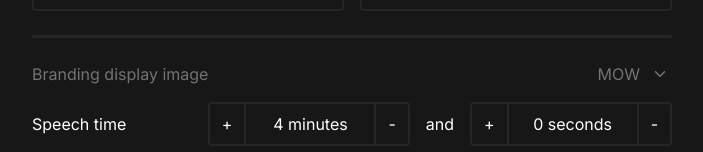
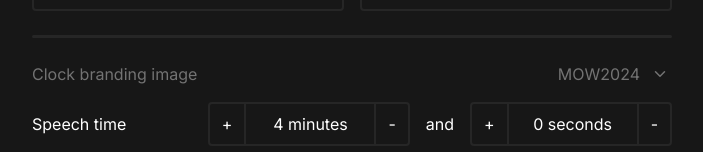
Before and after one commit to debatecore/debate-tools, a Next.js app: page /oxford-debate/setup in a window 1280 px wide. Shown: the part 265-417 px from the top of the page, without its empty margins (288-991 px from the left). Built offline with nearby package versions, Linux system fonts and the light colour scheme.

Commit message:
rename logos, more config strings

```diff
--- a/src/app/oxford-debate/page.tsx
+++ b/src/app/oxford-debate/page.tsx
@@ -3,7 +3,6 @@ import { GenericButton } from "@/components/GenericButton";
 import { DebateContext } from "@/contexts/DebateContext";
 import { useContext, useState } from "react";
 import { Clock } from "@/components/Clock";
-import Image from "next/image";
 
 const Dots = (props: {
   stages: number[];
--- a/src/app/oxford-debate/setup/page.tsx
+++ b/src/app/oxford-debate/setup/page.tsx
@@ -16,6 +16,7 @@ import { useContext } from "react";
 export default function OxfordDebateSetup() {
   const debateContext = useContext(DebateContext);
   const flavortext = useLang("oxfordDebateConfigurationFlavortext");
+  const brandingselect = useLang("brandingdisplayimage");
   return (
     <div>
       <h1 className="text-3xl mt-8 text-center font-serif">
@@ -39,7 +40,7 @@ export default function OxfordDebateSetup() {
         /> */}
         <hr className="border-b-2 rounded border-neutral-800 my-2" />
         <GenericSelect
-          text="Branding display image"
+          text={brandingselect}
           value={debateContext.conf.displayImage1}
           options={displayImageTypeArray.map((el) => {
             return {
--- a/src/components/Clock.tsx
+++ b/src/components/Clock.tsx
@@ -92,7 +92,7 @@ const Clock = (props: {
             />
           </svg>
         </div>
-        {props.clockimage === "Musketeers of Words" && (
+        {props.clockimage === "MOW2018" && (
           <div className="absolute w-full h-full flex justify-center items-center">
             <Image
               src={"/displayimages/Musketeer.png"}
@@ -103,7 +103,7 @@ const Clock = (props: {
             />
           </div>
         )}
-        {props.clockimage === "MOW" && (
+        {props.clockimage === "MOW2024" && (
           <div className="absolute w-full h-full flex justify-center items-center">
             <Image
               src={"/displayimages/MOW.png"}
--- a/src/data/strings.json
+++ b/src/data/strings.json
@@ -273,5 +273,9 @@
   },
   "motionEnPolicy": {
     "en": "Motion of policy"
+  },
+  "brandingdisplayimage": {
+    "en": "Clock branding image",
+    "pl": "Logotyp zegarowy"
   }
 }
--- a/src/types/debate.ts
+++ b/src/types/debate.ts
@@ -1,4 +1,4 @@
-const displayImageTypeArray = ["none", "Musketeers of Words", "MOW"] as const;
+const displayImageTypeArray = ["none", "MOW2024", "MOW2018"] as const;
 export { displayImageTypeArray };
 
 type displayImageType = (typeof displayImageTypeArray)[number];
@@ -29,6 +29,6 @@ const defaultDebateConf: debateConf = {
   beepOnSpeechEnd: true,
   beepProtectedTime: true,
   visualizeProtectedTimes: false,
-  displayImage1: "MOW",
+  displayImage1: "MOW2024",
 };
 export { defaultDebateConf };
```
